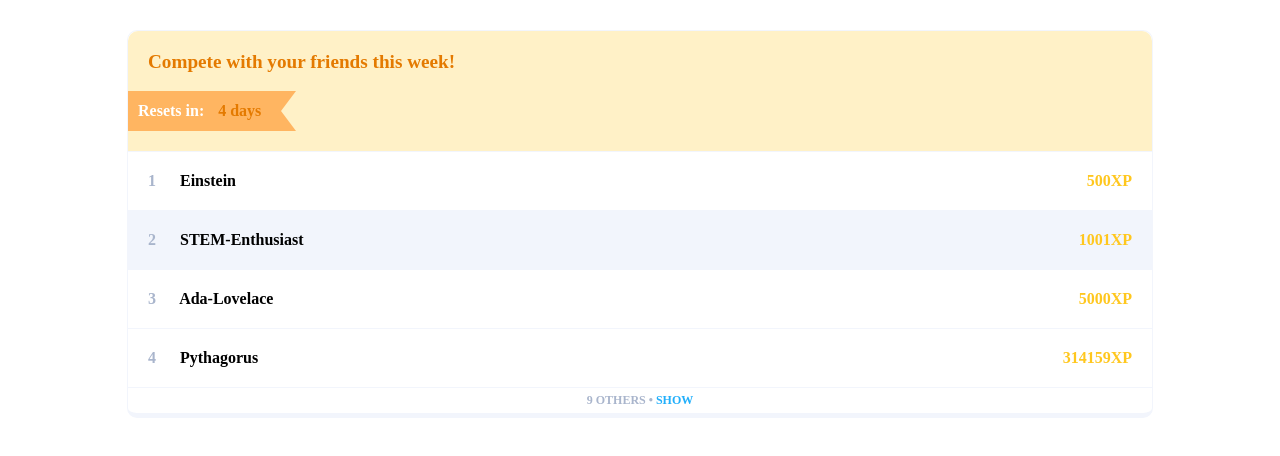
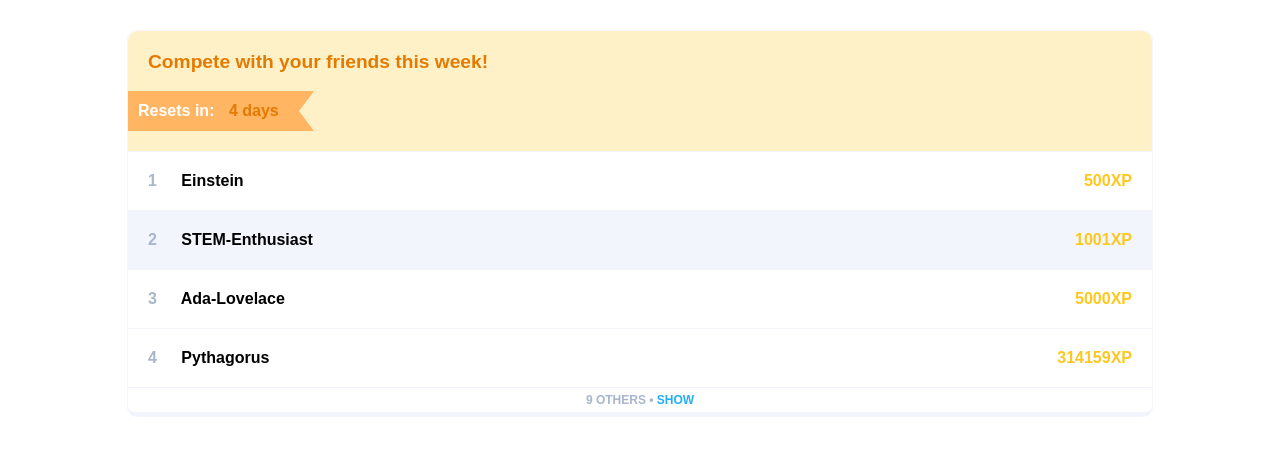
Before and after one commit to severine98/Leaderboard, a React (Create React App) app: page / in a window 1280 px wide. Shown: the top 456 px of the page. Built offline with nearby package versions, Linux system fonts and the light colour scheme; the HTML template or start-up script is replaced by a standard one; a web font is replaced by a local one.

Commit message:
adding default fonts

```diff
--- a/src/index.css
+++ b/src/index.css
@@ -1,10 +1,10 @@
-@import url(//db.onlinewebfonts.com/c/247f78c66460ef911348e889c9f500a5?family=Haboro+Soft+Norm+Regular);
+@import url(//db.onlinewebfonts.com/c/247f78c66460ef911348e889c9f500a5?family=Haboro + Soft + Norm + Regular);
 
 * {
   margin: 0;
   padding: 0;
   box-sizing: 0;
-  font-family:"Haboro Soft Norm Regular";
+  font-family: "Haboro Soft Norm Regular", Arial, Helvetica, sans-serif;
   font-weight: bold;
 }
 
```
